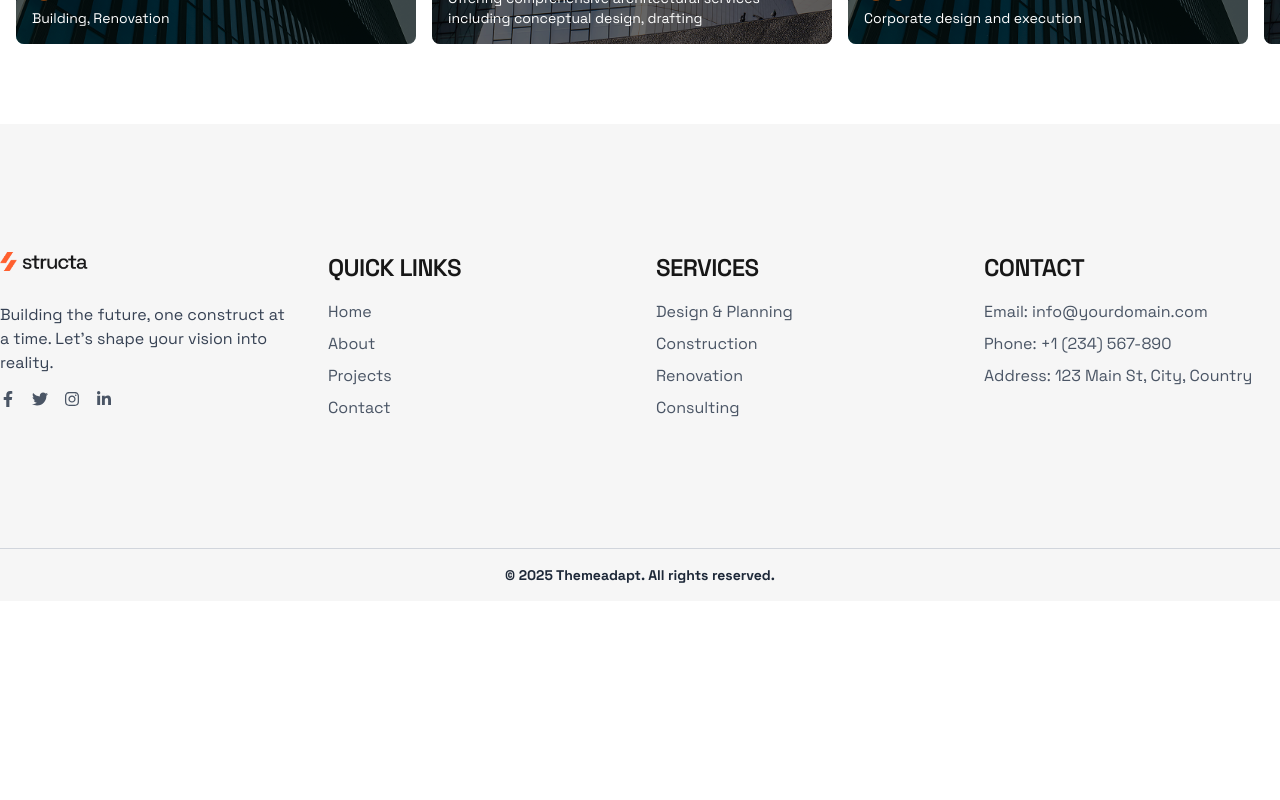
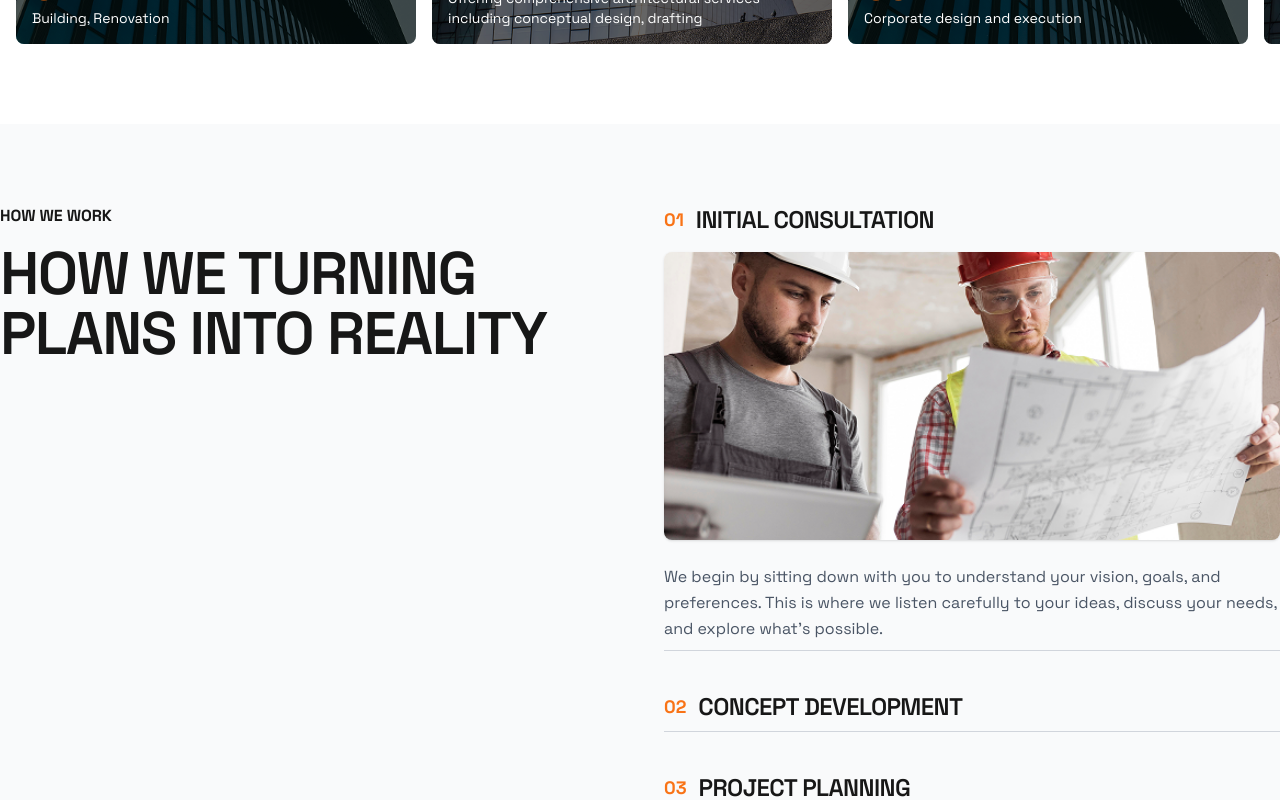
Before and after one commit to tanvirgeek/structa, a Next.js app: page /home2 in a window 1280 px wide. Shown: the part 3200-4000 px from the top of the page. Before the commit the page ends 3801 px from the top, so only its background shows below. Built offline with nearby package versions, Linux system fonts and the light colour scheme; a web font is replaced by a local one.

Commit message:
plans to reality

```diff
--- a/src/app/home2/page.tsx
+++ b/src/app/home2/page.tsx
@@ -3,6 +3,7 @@ import Home2Hero from "@/components/Home2Hero";
 import Home2HeroBottom from "@/components/Home2HeroBottom";
 import Home2Horizontal from "@/components/Home2Horizontal";
 import Home2Projects from "@/components/Home2Projects";
+import PlansToReality from "@/components/PlansToReality";
 import React from "react";
 
 const Home2 = () => {
@@ -14,6 +15,7 @@ const Home2 = () => {
         <Home2About />
         <Home2Horizontal />
         <Home2Projects />
+        <PlansToReality />
       </div>
     </div>
   );
```
